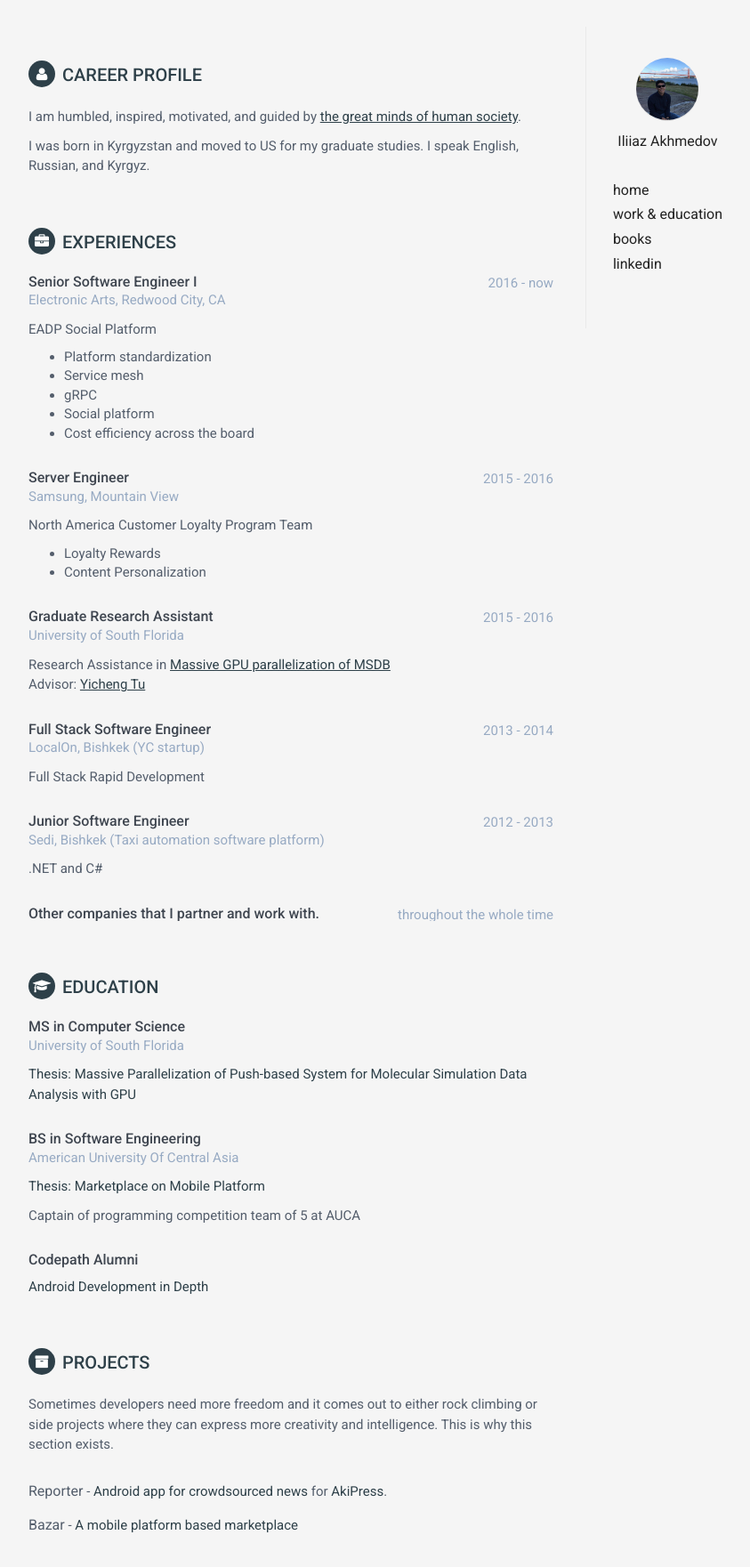
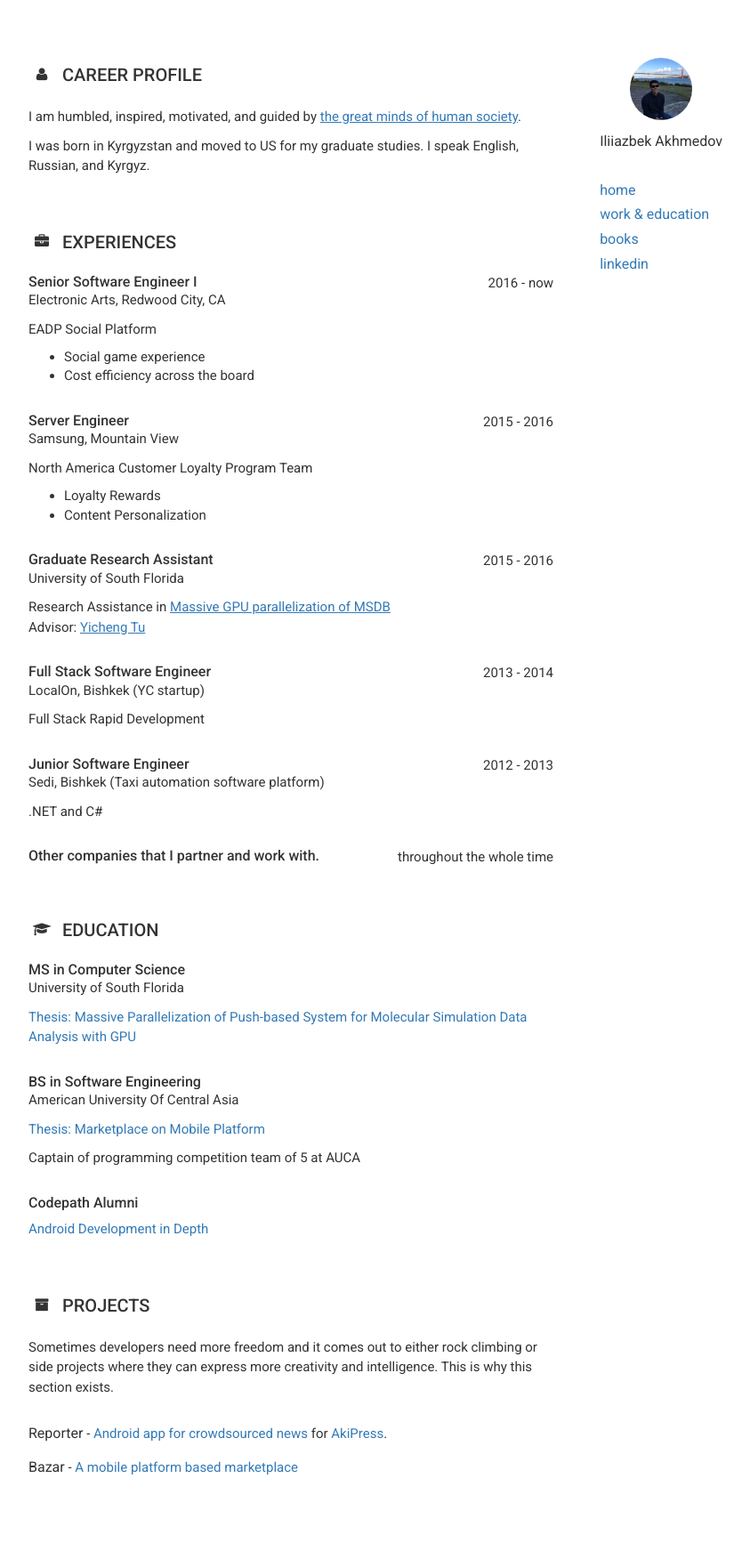
Before and after one commit to ianomad/ianomad.github.io, a Jekyll site: the page built from me.html, in a window 1280 px wide, cut to the strip 0-1847 px from the top of the page. Shown: the top 1761 px of the strip at 89% size, without its empty margins (223-1066 px from the left). Built offline with Jekyll 4.4.1, drawn with Linux system fonts in a browser that asks for light colours; nearby versions of some CDN libraries.

Commit message:
Added a correction to experience

```diff
--- a/_config.yml
+++ b/_config.yml
@@ -10,7 +10,7 @@
 # style: styles-6
 
 #Profile information
-name: Iliiaz Akhmedov
+name: Iliiazbek Akhmedov
 tagline: #
 pic: profile.jpg  #place a 100x100 picture inside /assets/images/ folder and provide the name of the file below
 
--- a/_includes/experience.html
+++ b/_includes/experience.html
@@ -13,11 +13,8 @@
         <div class="details">
             <p>EADP Social Platform</p>
             <ul>
-              <li> Platform standardization </li>
-              <li> Service mesh </li>
-              <li> gRPC </li>
-              <li> Social platform </li>
-              <li> Cost efficiency across the board </li>
+              <li>Social game experience</li>
+              <li>Cost efficiency across the board</li>
             </ul>
         </div><!--//details-->
     </div><!--//item-->
--- a/assets/css/styles.css
+++ b/assets/css/styles.css
@@ -10,8 +10,8 @@
 /* ======= Base ======= */
 body {
   font-family: 'Roboto', sans-serif;
-  color: #545E6C;
-  background: #f5f5f5;
+  /* color: #545E6C; */
+  /* background: #f5f5f5; */
   font-size: 15px;
   padding: 30px;
   -webkit-font-smoothing: antialiased;
@@ -26,7 +26,7 @@
   font-weight: 700;
 }
 a {
-  color: #2e4049;
+  /* color: #2e4049; */
   -webkit-transition: all 0.4s ease-in-out;
   -moz-transition: all 0.4s ease-in-out;
   -ms-transition: all 0.4s ease-in-out;
@@ -34,7 +34,7 @@
 }
 a:hover {
   text-decoration: underline;
-  color: #10171a;
+  /* color: #10171a; */
 }
 a:focus {
   text-decoration: none;
@@ -52,22 +52,22 @@
 }
 .sidebar-wrapper {
   /* background: #f9f9f9; */
-  border-left: 1px solid rgba(0, 0, 0, 0.05);
+  /* border-left: 1px solid rgba(0, 0, 0, 0.05); */
   position: absolute;
   right: 0;
   width: 240px;
   padding-bottom: 50px;
-  color: #666;
+  /* color: #666; */
 }
 .sidebar-wrapper a {
-  color: #222;
+  /* color: #222; */
   font-size: 16px;
 }
 .sidebar-wrapper .profile-container {
   padding: 35px 30px 0px 30px;
   /* background: rgba(0, 0, 0, 0.2); */
   text-align: center;
-  color: #222;
+  /* color: #222; */
 }
 .sidebar-wrapper .name {
   font-size: 16px;
@@ -76,7 +76,7 @@
   margin-bottom: 10px;
 }
 .sidebar-wrapper .tagline {
-  color: #222;
+  /* color: #222; */
   font-size: 15px;
   font-weight: 400;
   margin-top: 0;
@@ -121,12 +121,12 @@
   margin-bottom: 0;
 }
 .sidebar-wrapper .education-container .time {
-  color: rgba(255, 255, 255, 0.6);
+  /* color: rgba(255, 255, 255, 0.6); */
   font-weight: 500;
   margin-bottom: 0px;
 }
 .sidebar-wrapper .languages-container .lang-desc {
-  color: rgba(255, 255, 255, 0.6);
+  /* color: rgba(255, 255, 255, 0.6); */
 }
 .sidebar-wrapper .languages-list {
   margin-bottom: 0;
@@ -156,7 +156,7 @@
   text-transform: uppercase;
   font-size: 20px;
   font-weight: 500;
-  color: #2e4049;
+  /* color: #2e4049; */
   position: relative;
   margin-top: 0;
   margin-bottom: 20px;
@@ -166,7 +166,7 @@
   height: 30px;
   margin-right: 8px;
   display: inline-block;
-  color: #fff;
+  /* color: #fff; */
   -webkit-border-radius: 50%;
   -moz-border-radius: 50%;
   -ms-border-radius: 50%;
@@ -175,7 +175,7 @@
   -moz-background-clip: padding;
   -webkit-background-clip: padding-box;
   background-clip: padding-box;
-  background: #2e4049;
+  /* background: #2e4049; */
   text-align: center;
   padding-top: 8px;
   font-size: 16px;
@@ -194,7 +194,7 @@
   margin-bottom: 2px;
 }
 .main-wrapper .job-title {
-  color: #3F4650;
+  /* color: #3F4650; */
   font-size: 16px;
   margin-top: 0;
   margin-bottom: 0;
@@ -204,11 +204,11 @@
   position: absolute;
   right: 0;
   top: 0;
-  color: #97AAC3;
+  /* color: #97AAC3; */
 }
 .main-wrapper .company {
   margin-bottom: 10px;
-  color: #97AAC3;
+  /* color: #97AAC3; */
 }
 .main-wrapper .project-title {
   font-size: 16px;
@@ -233,11 +233,11 @@
 }
 .skillset .level-bar {
   height: 12px;
-  background: #f5f5f5;
+  /* background: #f5f5f5; */
 }
 .skillset .level-bar-inner {
   height: 12px;
-  background: #6c92a3;
+  /* background: #6c92a3; */
 }
 .footer {
   padding: 30px;
@@ -245,11 +245,11 @@
 }
 .footer .copyright {
   line-height: 1.6;
-  color: #545E6C;
+  /* color: #545E6C; */
   font-size: 13px;
 }
 .footer .fa-heart {
-  color: #fb866a;
+  /* color: #fb866a; */
 }
 /* Extra small devices (phones, less than 768px) */
 @media (max-width: 767px) {
@@ -295,9 +295,9 @@
 .profile-img {
   max-width: 70px;
   margin-bottom: 15px;
-  border: 0px solid #fff;
+  /* border: 0px solid #fff; */
   border-radius: 100%;
-  box-shadow: 0 1px 1px rgba(0, 0, 0, 0.1);
+  /* box-shadow: 0 1px 1px rgba(0, 0, 0, 0.1); */
 }
 
 .food-container {
@@ -305,7 +305,7 @@
   padding-top: 10px;
   height: 2000px;
   overflow-y: scroll;
-  background-color: #4B6A78;
+  /* background-color: #4B6A78; */
   border-radius: 3px;
 }
 
```
Also changed, not shown: docker-compose.yml (added, +7 -0 lines), 1 other file.
